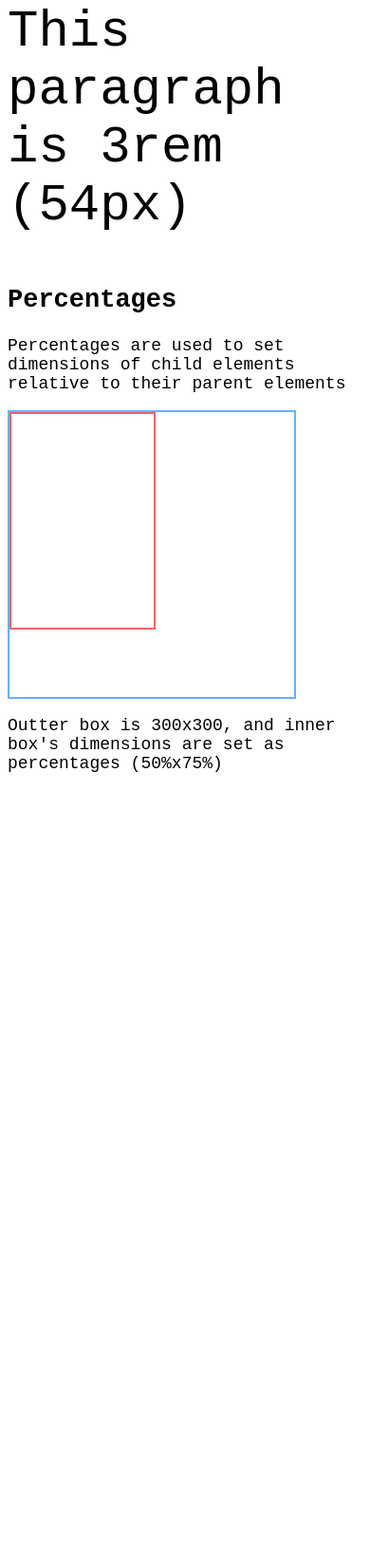
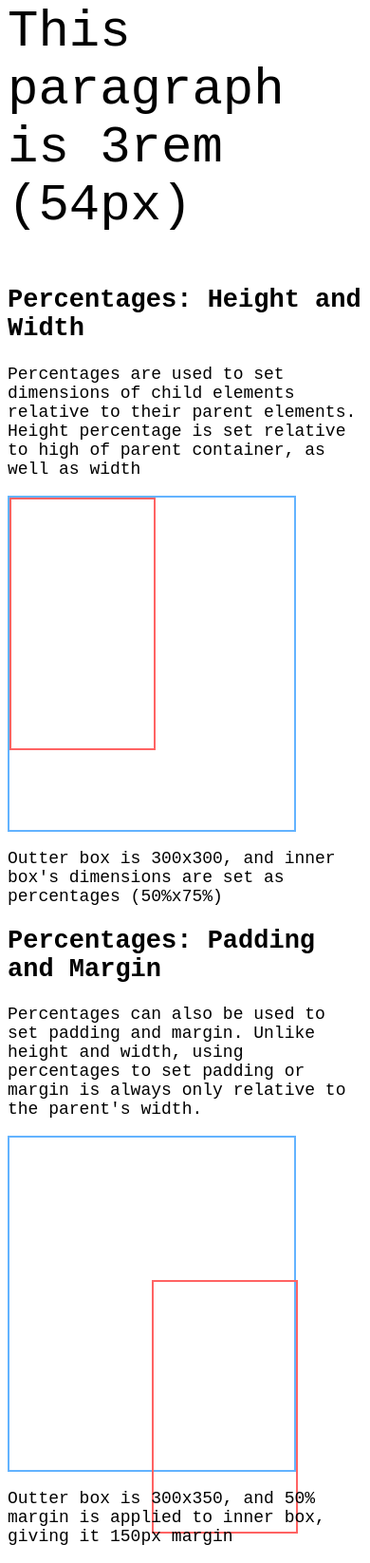
Before and after one commit to godsfavours/godsfavours.github.io, a website: page portfolio/reference-pages/css/relative-measurements/index.html in a window 390 px wide. Shown: the part 1060-2706 px from the top of the page at 95% size. Before the commit the page ends 1892 px from the top, so only its background shows below. Drawn offline with Linux system fonts and the light colour scheme.

```diff
--- a/portfolio/reference-pages/css/relative-measurements/index.html
+++ b/portfolio/reference-pages/css/relative-measurements/index.html
@@ -41,14 +41,24 @@
         <p class="p2">This paragraph is 2rem (36px)</p>
         <p class="p3">This paragraph is 3rem (54px)</p>
     </section>
-    <section class="percentages">
-        <h2>Percentages</h2>
-        <p>Percentages are used to set dimensions of child elements relative to their parent elements</p>
+    <section class="percentages-hw">
+        <h2>Percentages: Height and Width</h2>
+        <p>Percentages are used to set dimensions of child elements relative to their parent elements. Height percentage
+            is set relative to high of parent container, as well as width</p>
         <div class="outter">
             <div class="inner"></div>
         </div>
         <p>Outter box is 300x300, and inner box's dimensions are set as percentages (50%x75%)</p>
     </section>
+    <section class="percentages-pm">
+        <h2>Percentages: Padding and Margin</h2>
+        <p>Percentages can also be used to set padding and margin. Unlike height and width, using percentages to set
+            padding or margin is always only relative to the parent's width.</p>
+        <div class="outter">
+            <div class="inner"></div>
+        </div>
+        <p>Outter box is 300x350, and 50% margin is applied to inner box, giving it 150px margin</p>
+    </section>
 </body>
 
 </html>
--- a/portfolio/reference-pages/css/relative-measurements/resources/css/index.css
+++ b/portfolio/reference-pages/css/relative-measurements/resources/css/index.css
@@ -39,14 +39,21 @@
     font-size: 3rem;
 }
 
-.percentages .outter {
+.outter {
     border: 2px solid #63b3ff;
     width: 300px;
-    height: 300px;
+    height: 350px;
 }
 
-.percentages .inner {
+.inner {
     border: 2px solid #ff6363;
     width: 50%;
     height: 75%;
 }
+
+.percentages-pm .inner {
+    border: 2px solid #ff6363;
+    width: 50%;
+    height: 75%;
+    margin: 50%;
+}
```
Also changed, not shown: portfolio/reference-pages/css/index.html (+1 -0 lines), portfolio/reference-pages/css/media-queries/index.html (added, +28 -0 lines), portfolio/reference-pages/css/media-queries/resources/css/index.css (added).
